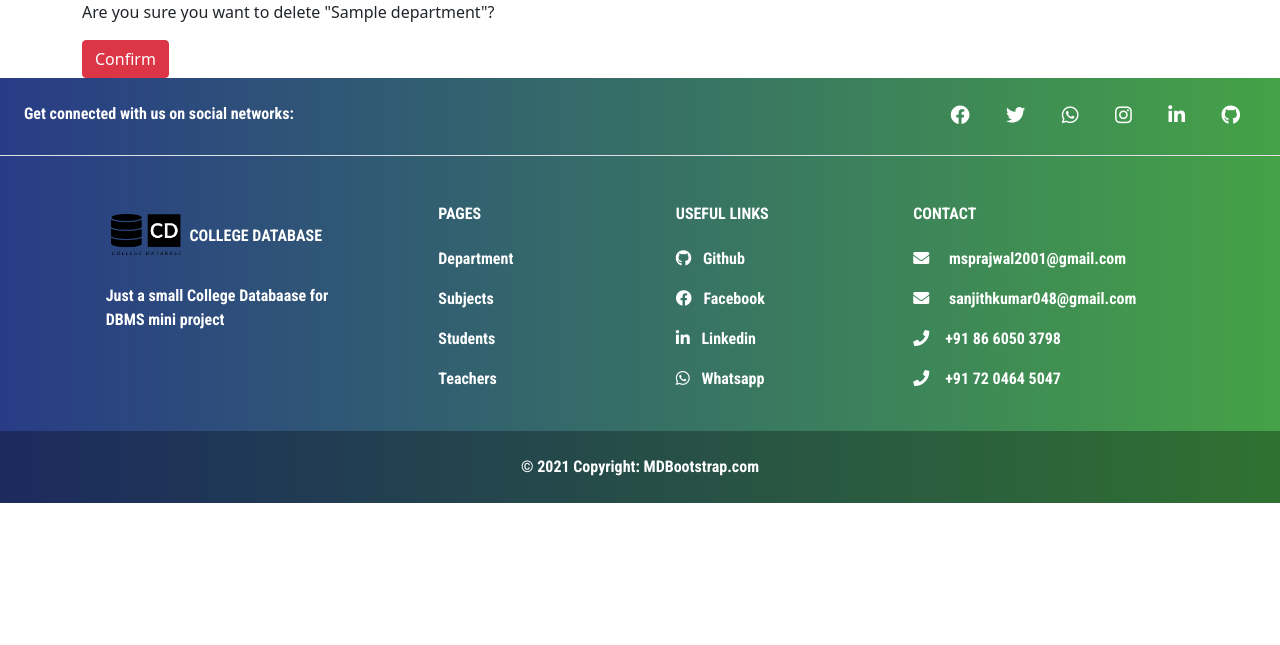
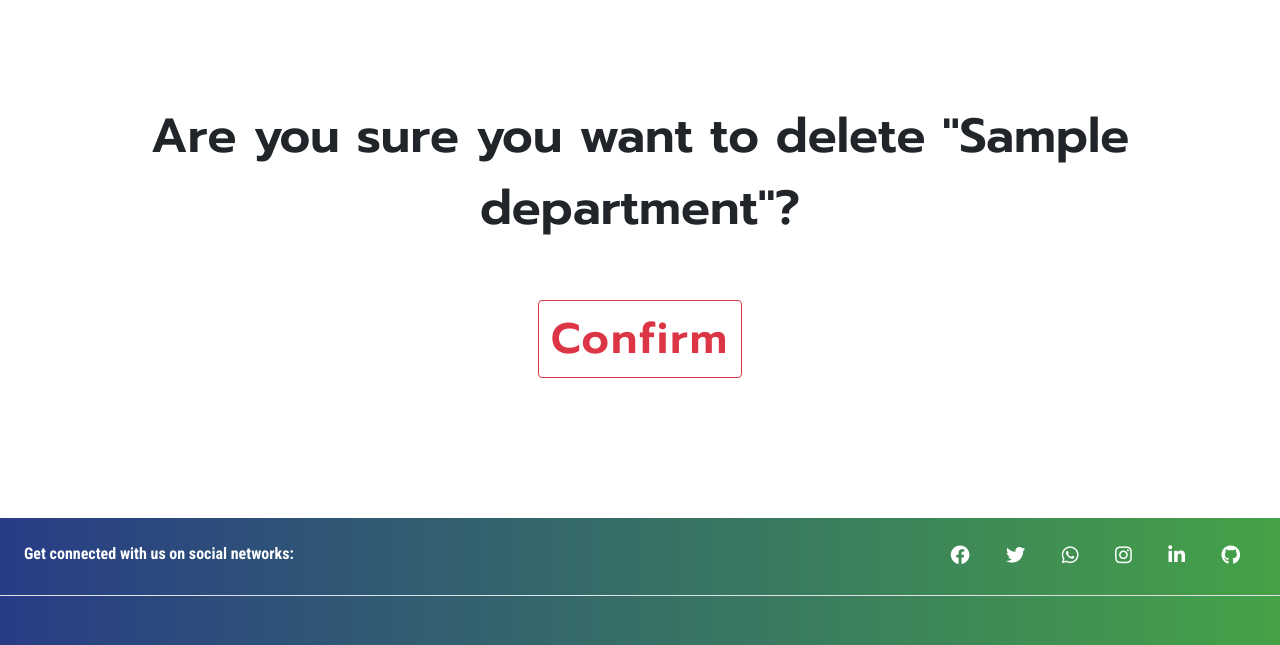
Before and after one commit to thesanjithkumar/DBMS-MINI-PROJECT-DJANGO-FULL-STACK, a Django app: page /dept/1/delete/ in a window 1280 px wide. Shown: the part 86-731 px from the top of the page. Before the commit the page ends 589 px from the top, so only its background shows below. Run offline with Django 4.2, Linux system fonts and the light colour scheme; a user stored in the database is signed in; tables that the repository leaves empty hold one stand-in row (values such as "Sample post"); some libraries are stand-ins or nearby versions.

Commit message:
Project done

```diff
--- a/database/templates/database/department_confirm_delete.html
+++ b/database/templates/database/department_confirm_delete.html
@@ -1,8 +1,10 @@
 {% extends 'base.html' %}
 {% block content %}
+<div class="delete_form">
 <form action="" method="post">
   {% csrf_token %}
   <p>Are you sure you want to delete "{{ object }}"?</p>
-  <input class='btn btn-danger' type="submit" value="Confirm" >
+  <input class='btn btn-outline-danger danger' type="submit" value="Confirm" >
 </form>
+</div>
 {% endblock %}
--- a/database/templates/database/student_confirm_delete.html
+++ b/database/templates/database/student_confirm_delete.html
@@ -1,8 +1,10 @@
 {% extends 'base.html' %}
 {% block content %}
+<div class="delete_form">
 <form action="" method="post">
   {% csrf_token %}
   <p>Are you sure you want to delete "{{ object }}"?</p>
-  <input class='btn btn-danger' type="submit" value="Confirm" >
+  <input class='btn btn-outline-danger danger' type="submit" value="Confirm" >
 </form>
+</div>
 {% endblock %}
--- a/database/templates/database/subject_confirm_delete.html
+++ b/database/templates/database/subject_confirm_delete.html
@@ -1,8 +1,10 @@
 {% extends 'base.html' %}
 {% block content %}
+<div class="delete_form">
 <form action="" method="post">
   {% csrf_token %}
   <p>Are you sure you want to delete "{{ object }}"?</p>
-  <input class='btn btn-danger' type="submit" value="Confirm" >
+  <input class='btn btn-outline-danger danger' type="submit" value="Confirm" >
 </form>
+</div>
 {% endblock %}
--- a/database/templates/database/subject_detail.html
+++ b/database/templates/database/subject_detail.html
@@ -3,7 +3,7 @@
 {% load bootstrap5 %}
 {% block content %}
 <h1 class="page_heading">Subject Details</h1>
-<div class="row text-center">
+<div class="row text-center detail">
 <h4 class="name my-4 mt-5">
 Subject Name:
 <span class="me-auto">{{subject}}</span>
--- a/database/templates/database/teacher_confirm_delete.html
+++ b/database/templates/database/teacher_confirm_delete.html
@@ -1,8 +1,10 @@
 {% extends 'base.html' %}
 {% block content %}
+<div class="delete_form">
 <form action="" method="post">
   {% csrf_token %}
   <p>Are you sure you want to delete "{{ object }}"?</p>
-  <input class='btn btn-danger' type="submit" value="Confirm" >
+  <input class='btn btn-outline-danger danger' type="submit" value="Confirm" >
 </form>
+</div>
 {% endblock %}
--- a/database/templates/database/teacher_detail.html
+++ b/database/templates/database/teacher_detail.html
@@ -1,7 +1,7 @@
 {% extends 'base.html' %} {% load static %} {% load bootstrap5 %}
 {% block content %}
 <h1 class="page_heading">Teacher Details</h1>
-<div class="row text-center">
+<div class="row text-center detail">
 <h4 class="name1 my-3">
 SSN:
 <span class="me-auto">{{teacher.ssn}}</span>
--- a/static/css/styles.css
+++ b/static/css/styles.css
@@ -123,6 +123,7 @@ tbody a {
 }
 
 .update_delete_dept {
+  margin-top: 50px;
   margin-bottom: 130px;
 }
 
@@ -156,6 +157,19 @@ thead {
   font-family: "IBM Plex Sans", sans-serif;
 }
 
+.delete_form {
+  text-align: center;
+  font-size: 3em;
+  margin: 100px 0 100px 0;
+  font-family: "Prompt", sans-serif;
+}
+
+.danger {
+  font-size: 0.89em;
+  margin: 40px;
+  letter-spacing: 2px;
+}
+
 #delete {
   margin: 0 0 0 0;
   font-family: "IBM Plex Sans", sans-serif;
@@ -163,6 +177,10 @@ thead {
 
 .forms {
   margin: 50px 0 50px 0;
+}
+
+.save {
+  font-family: "Mukta", sans-serif;
 }
 
 .input_form {
--- a/templates/base.html
+++ b/templates/base.html
@@ -11,7 +11,7 @@
   <!-- google fonts -->
     <link rel="preconnect" href="https://fonts.googleapis.com">
     <link rel="preconnect" href="https://fonts.gstatic.com" crossorigin>
-<link href="https://fonts.googleapis.com/css2?family=Fira+Sans:ital,wght@1,500&family=IBM+Plex+Sans:ital,wght@1,600&family=Merriweather:ital,wght@1,700&family=Mukta:wght@700&family=PT+Sans:wght@700&family=Roboto+Condensed:wght@700&family=Roboto+Slab:wght@900&family=Rubik:wght@500&display=swap" rel="stylesheet">
+<link href="https://fonts.googleapis.com/css2?family=Fira+Sans:ital,wght@1,500&family=IBM+Plex+Sans:ital,wght@1,600&family=Merriweather:ital,wght@1,700&family=Mukta:wght@700&family=PT+Sans:wght@700&family=Prompt:wght@600&family=Roboto+Condensed:wght@700&family=Roboto+Slab:wght@900&family=Rubik:wght@500&display=swap" rel="stylesheet">
 <!-- google fonts -->
     <!-- font awsome icons -->
   <link rel="stylesheet" href="https://cdnjs.cloudflare.com/ajax/libs/font-awesome/5.15.3/css/all.min.css" referrerpolicy="no-referrer" />    <link href="https://fonts.googleapis.com/css?family=Montserrat" rel="stylesheet">
```
